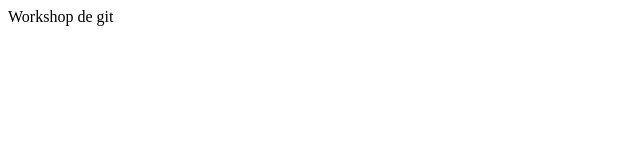
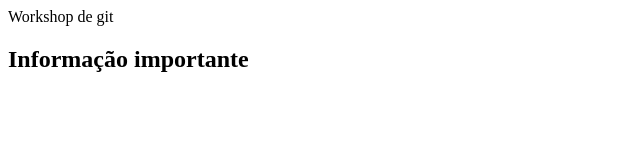
Before and after one commit to JoRicardo777/workshop, a plain HTML site: page index.html in a window 1280 px wide. Shown: the whole page, without its empty margins (0-640 px from the left). Drawn offline with Linux system fonts and the light colour scheme.

Commit message:
Update index.html

```diff
--- a/index.html
+++ b/index.html
@@ -7,5 +7,6 @@
     </head>
     <body>
         <header>Workshop de git</header>
+        <h2>Informação importante</h2>
     </body>
 </html>
```
